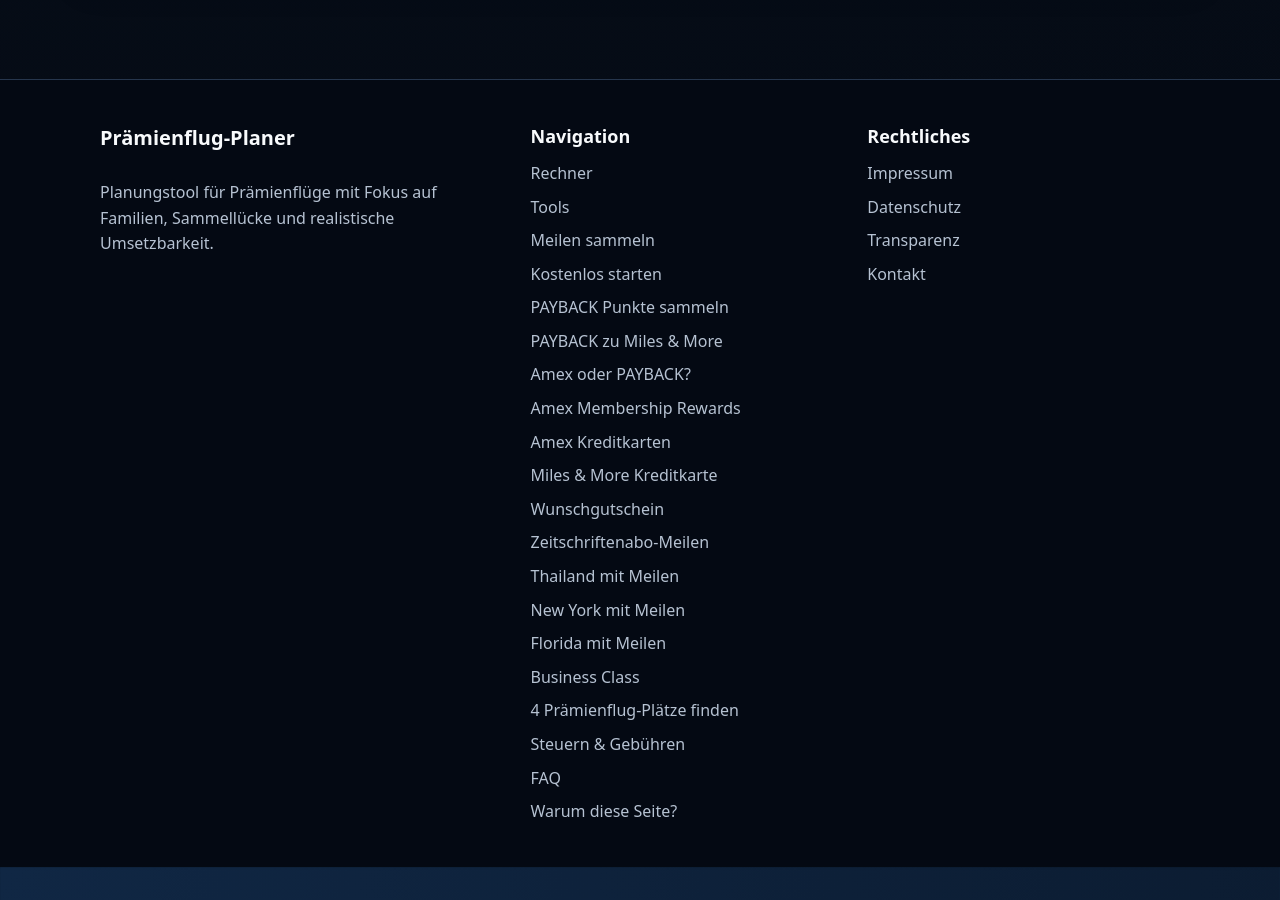
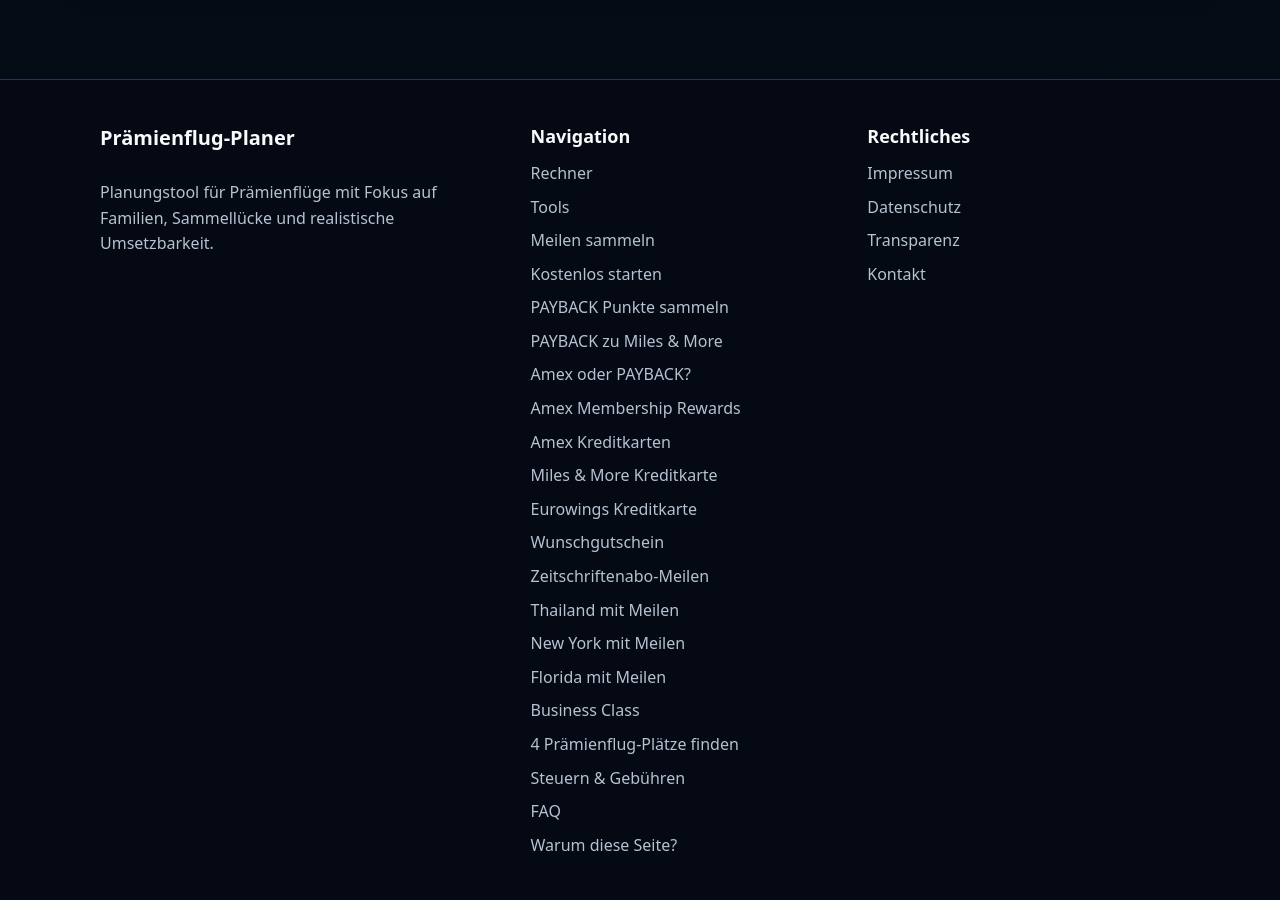
Before and after one commit to Praemienflug-Planer/miles-planer, a Jekyll site: the page built from index.html, in a window 1280 px wide and 900 px high, scrolled down 5239 px. Built offline with Jekyll 4.4.1, drawn with Linux system fonts in a browser that asks for light colours.

Commit message:
Eurowings Kreditkarte im Footer verlinken

```diff
--- a/_includes/footer.html
+++ b/_includes/footer.html
@@ -17,6 +17,7 @@
         <li><a href="/meilen-sammeln/amex/">Amex Membership Rewards</a></li>
         <li><a href="/meilen-sammeln/amex-kreditkarten/">Amex Kreditkarten</a></li>
         <li><a href="/meilen-sammeln/miles-and-more-kreditkarte/">Miles &amp; More Kreditkarte</a></li>
+        <li><a href="/meilen-sammeln/eurowings-kreditkarte/">Eurowings Kreditkarte</a></li>
         <li><a href="/meilen-sammeln/wunschgutschein/">Wunschgutschein</a></li>
         <li><a href="/meilen-sammeln/zeitschriftenabo/">Zeitschriftenabo-Meilen</a></li>
         <li><a href="/meilen-thailand/">Thailand mit Meilen</a></li>
```
